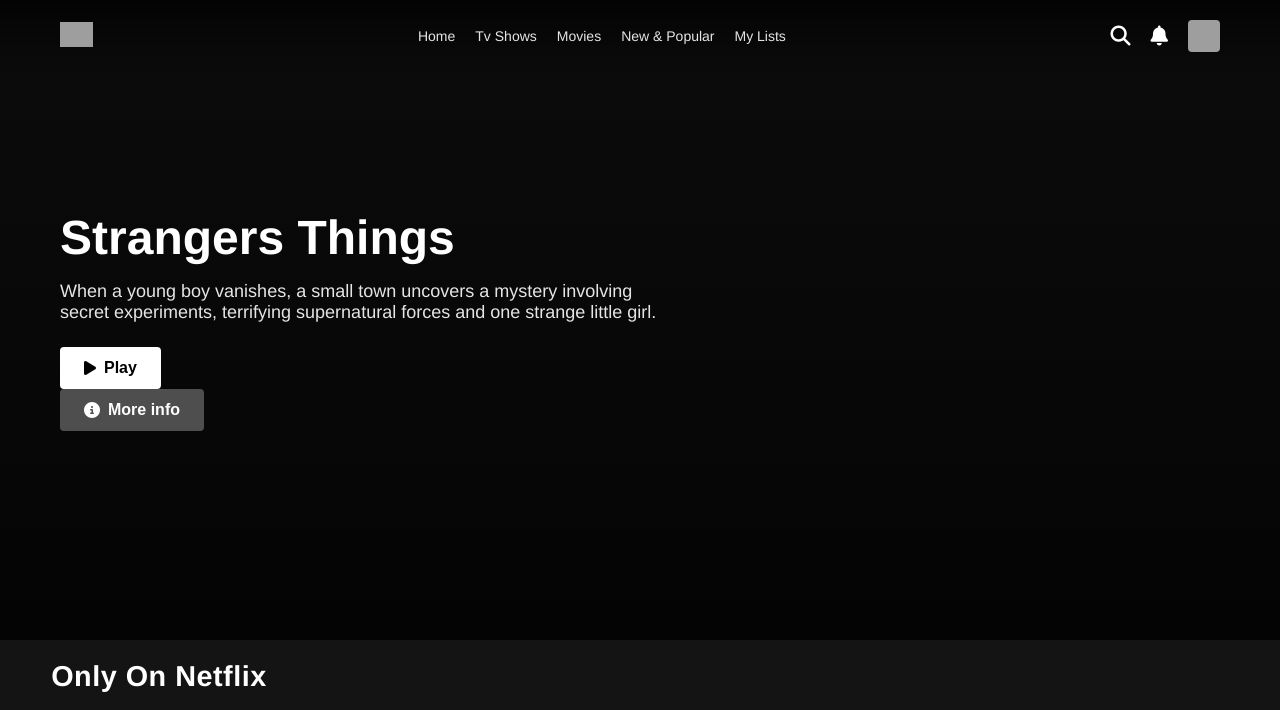
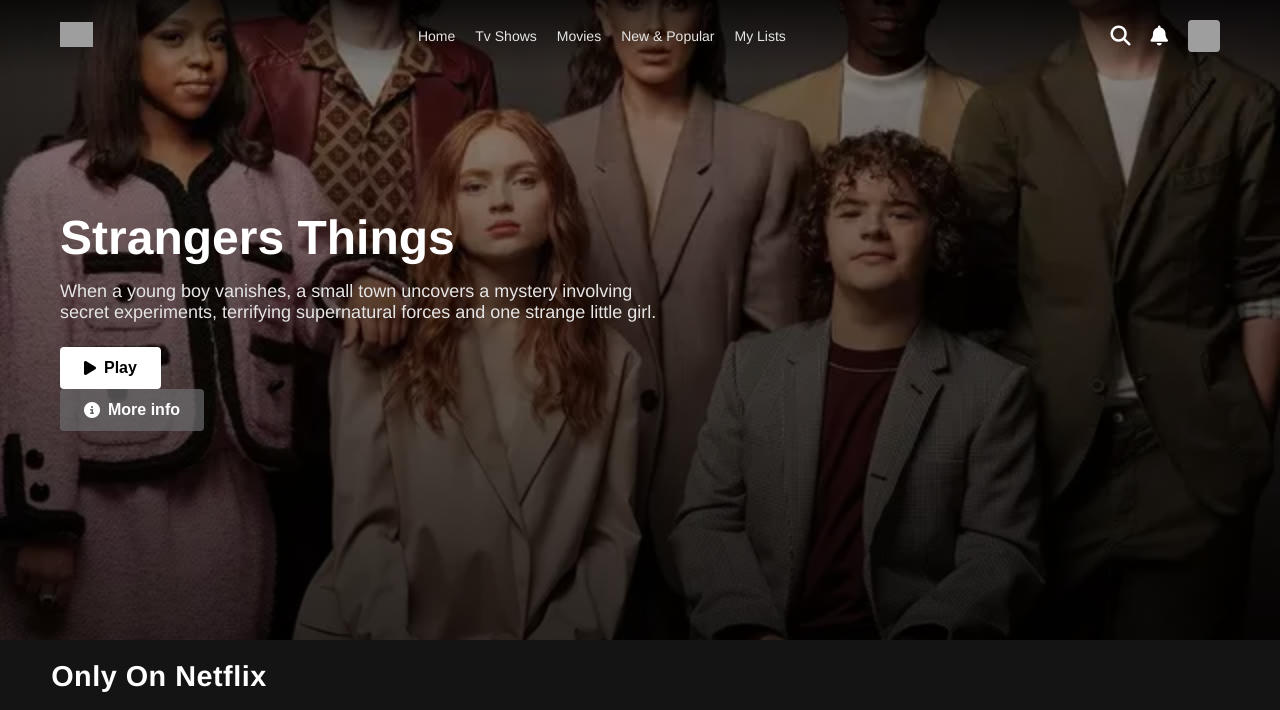
Before and after one commit to susho07/Netflix-clone-2, a website: page index.html in a window 1280 px wide. Shown: the top 710 px of the page. Drawn offline with Linux system fonts and the light colour scheme; grey boxes are pictures that could not be loaded.

Commit message:
Update styles.css

```diff
--- a/styles.css
+++ b/styles.css
@@ -80,7 +80,7 @@ body {
       rgba(0, 0, 0, 0.4) 0%,
       rgba(0, 0, 0, 0.8) 100%
     ),
-    url("stranger-things.webp") center/cover;
+    url("stranger-things.jpg") center/cover;
   display: flex;
   align-items: center;
   padding: 0 60px;
```
